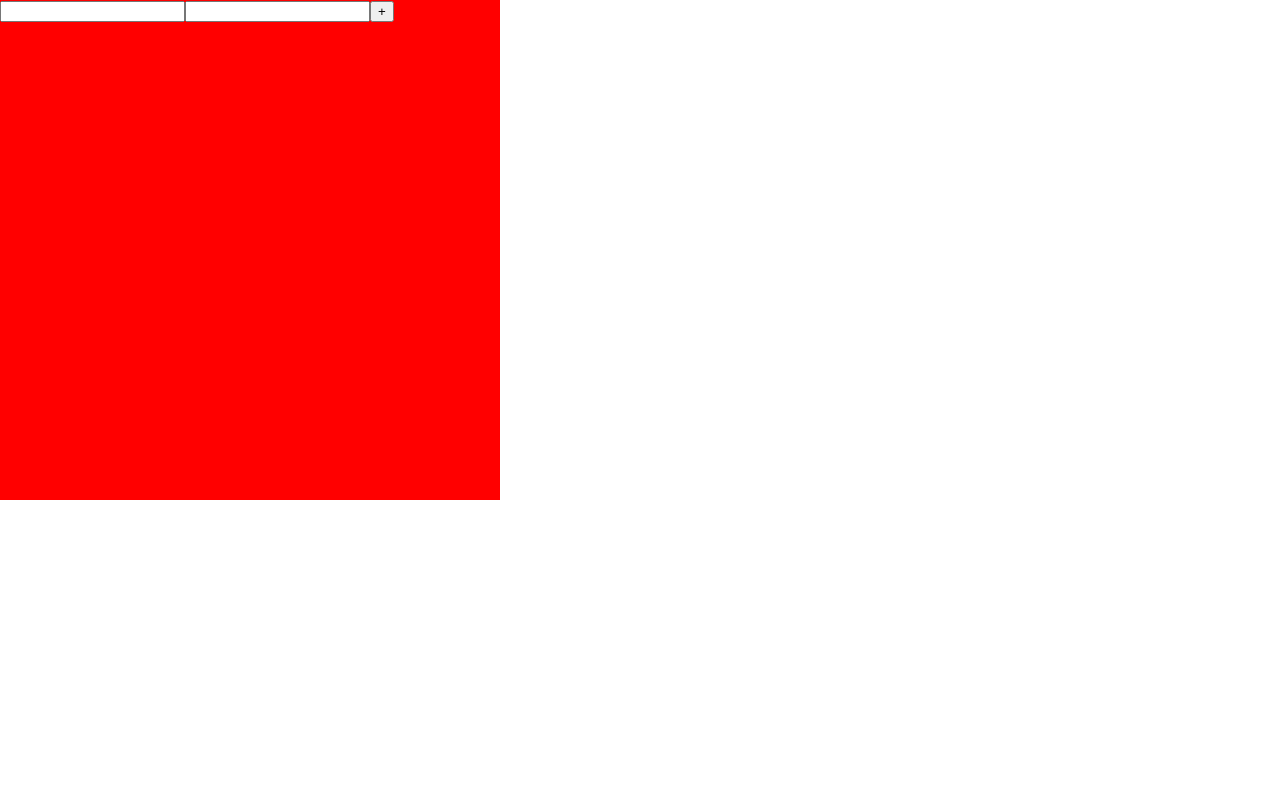
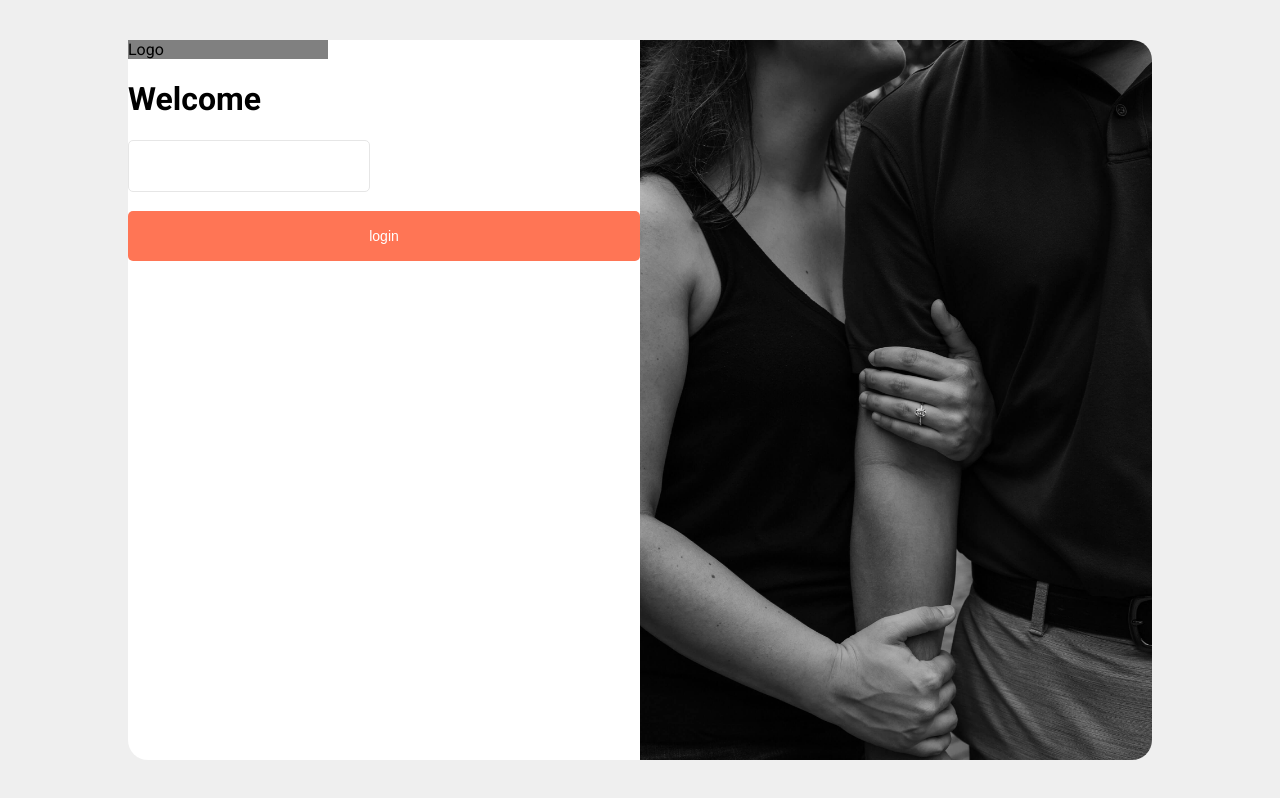
Before and after one commit to Pavelkv94/Dart-net, a React (Create React App) app: page /login in a window 1280 px wide. Built offline with nearby package versions, Linux system fonts and the light colour scheme.

Commit message:
init login page

```diff
--- a/public/index.html
+++ b/public/index.html
@@ -5,10 +5,7 @@
         <link rel="icon" href="%PUBLIC_URL%/favicon.ico" />
         <meta name="viewport" content="width=device-width, initial-scale=1" />
         <meta name="theme-color" content="#000000" />
-    <meta
-      name="description"
-      content="Web site created using create-react-app"
-    />
+        <meta name="description" content="Web site created using create-react-app" />
         <link rel="apple-touch-icon" href="%PUBLIC_URL%/logo192.png" />
         <!--
       manifest.json provides metadata used when your web app is installed on a
@@ -24,7 +21,10 @@
       work correctly both with client-side routing and a non-root public URL.
       Learn how to configure a non-root public URL by running `npm run build`.
     -->
-    <title>React App</title>
+        <link rel="preconnect" href="https://fonts.googleapis.com" />
+        <link rel="preconnect" href="https://fonts.gstatic.com" crossorigin />
+        <link href="https://fonts.googleapis.com/css2?family=Roboto:ital,wght@0,100;0,300;0,400;0,500;0,700;0,900;1,100;1,300;1,400;1,500;1,700;1,900&display=swap" rel="stylesheet" />
+        <title>Dart</title>
     </head>
     <body>
         <noscript>You need to enable JavaScript to run this app.</noscript>
@@ -38,6 +38,5 @@
 
       To begin the development, run `npm start` or `yarn start`.
       To create a production bundle, use `npm run build` or `yarn build`.
-    -->
-  </body>
+    --></body>
 </html>
--- a/src/components/Login/Login.module.css
+++ b/src/components/Login/Login.module.css
@@ -1,5 +1,36 @@
-.red {
-    width: 500px;
-    height: 500px;
-    background: red;
+.login_wrapper {
+    width: 100%;
+    min-height: 100vh;
+    background-color: #efefef;
+    display: flex;
+    align-items: center;
+    justify-content: center;
 }
+
+.login {
+    width: 80%;
+    max-width: 1420px;
+    height: 90vh;
+    background-color: white;
+    border-radius: 20px;
+    display: flex;
+}
+
+.login_form {
+    width: 50%;
+    height: 100%;
+    border-radius: 20px 0 0 20px;
+    font-family: "Roboto", sans-serif;
+}
+.login_picture {
+    width: 50%;
+    height: 100%;
+    border-radius: 0 20px 20px 0;
+    background-image: url("../../assets/test.jpg");
+    background-size: cover;
+}
+
+.fake_logo {
+    background-color: gray;
+    width: 200px;
+}
--- a/src/components/Login/Login.tsx
+++ b/src/components/Login/Login.tsx
@@ -1,12 +1,25 @@
 import React from "react";
-import s from './Login.module.css';
+import { ButtonOrange } from "../common/ButtonOrange/ButtonOrange";
+import { CustomInput } from "../common/CustomInput/CustomInput";
+import s from "./Login.module.css";
 
 export const Login = () => {
-    console.log(process.env)
-    return (<div className={s.red}>
-        <input type="text" />
-        <input type="text" />
-        <button>+</button>
-
-    </div>)
-}
+    console.log(process.env);
+    return (
+        <div className={s.login_wrapper}>
+            <div className={s.login}>
+                <div className={s.login_form}>
+                    <div className={s.fake_logo}>Logo</div>
+                    <h1>Welcome</h1>
+                    <CustomInput type={'text'} width={200}/>
+                    <br />
+                    <ButtonOrange title={'login'}/>
+                </div>
+                <div className={s.login_picture}></div>
+            </div>
+            {/* <input type="text" />
+            <input type="text" />
+            <button>+</button> */}
+        </div>
+    );
+};
--- /dev/null
+++ b/src/components/common/ButtonOrange/ButtonOrange.module.css
@@ -0,0 +1,14 @@
+.button_orange {
+    border-radius: 5px;
+    background: #ff7555;
+    font-size: 14px;
+    font-weight: 400;
+    color: #fff;
+    width: 100%;
+    height: 50px;
+    border: 0;
+    cursor: pointer;
+}
+.button_orange:hover {
+    background: #ff5c37;
+}
--- /dev/null
+++ b/src/components/common/ButtonOrange/ButtonOrange.tsx
@@ -0,0 +1,13 @@
+import React from "react";
+import s from './ButtonOrange.module.css'
+
+export const ButtonOrange = ({title, width, height}:any) => {
+
+    const style = {
+        width, height
+    }
+
+    return(
+        <button className={s.button_orange} style={style}>{title}</button>
+    )
+}
--- /dev/null
+++ b/src/components/common/CustomInput/CustomInput.module.css
@@ -0,0 +1,16 @@
+.custom_input {
+    border: 1px solid #e6e6e6;
+    min-height: 40px;
+    display: block;
+    margin-left: 0;
+    padding: 5px 20px;
+    font-size: 14px;
+    width: 100%;
+    color: #313131;
+    border-radius: 5px;
+}
+
+.custom_input:focus {
+    border: 1px solid #ff7555;
+    outline: none;
+}
--- /dev/null
+++ b/src/components/common/CustomInput/CustomInput.tsx
@@ -0,0 +1,13 @@
+import React from "react";
+import s from './CustomInput.module.css'
+
+export const CustomInput = ({type, width, height, placeholder}:any) => {
+
+    const style = {
+        width, height
+    }
+
+    return(
+        <input className={s.custom_input} type={type} style={style} placeholder={placeholder}/>
+    )
+}
```
Also changed, not shown: src/assets/test.jpg (added), 1 other file (tests, documents, lock files or other folders). Lines whose indentation alone changed are shown as unchanged.
